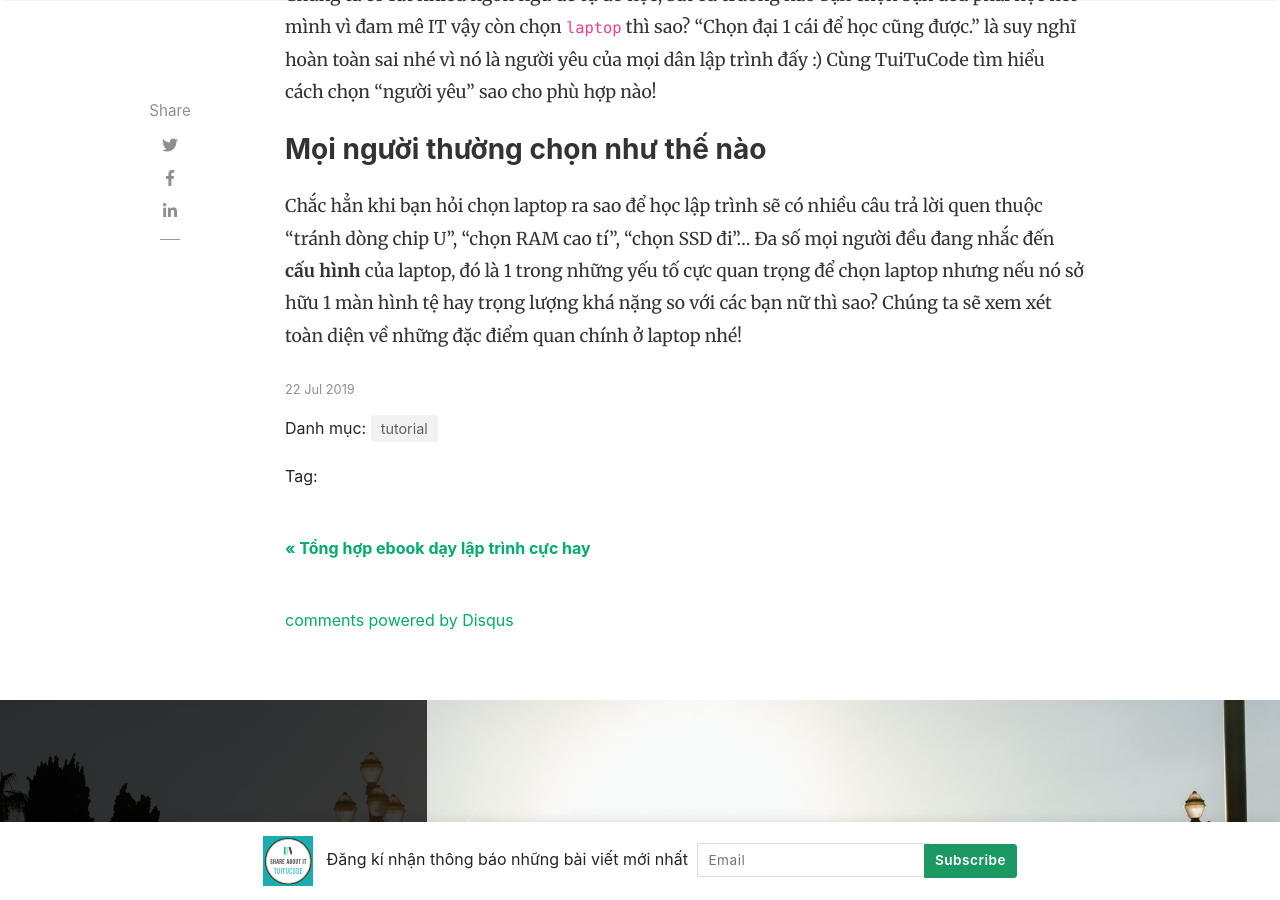
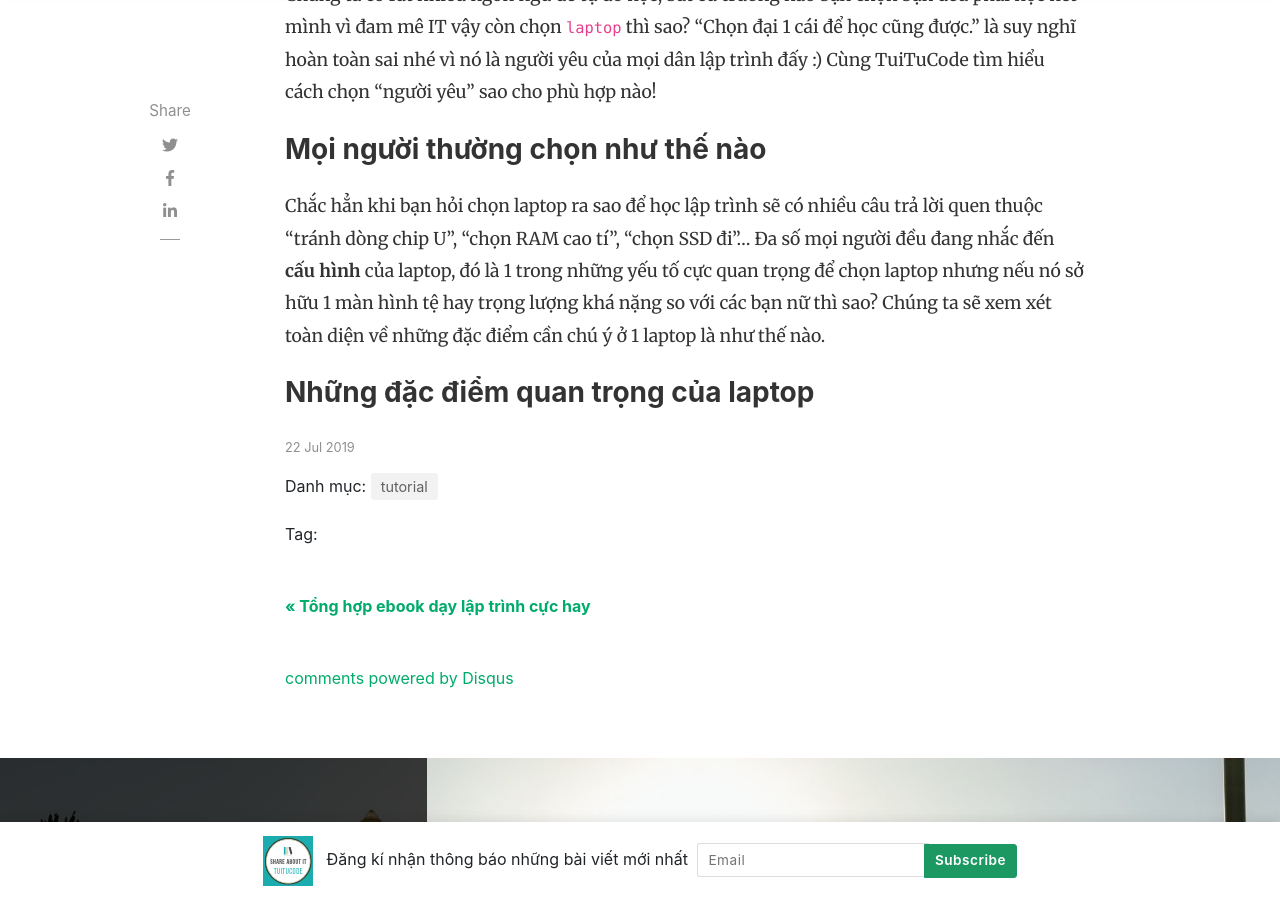
Before and after one commit to tuitucode/tuitucode.github.io, a Jekyll site: the page built from _posts/2019-07-22-tu-van-laptop-cho-dan-it.md, in a window 1280 px wide and 900 px high, scrolled down 1034 px. Built offline with Jekyll 4.4.1, drawn with Linux system fonts in a browser that asks for light colours; nearby versions of some CDN libraries; comment, search, counter and statistics services are not loaded.

Commit message:
Create 2019-07-22-tu-van-laptop-cho-dan-it.md

```diff
--- a/_posts/2019-07-22-tu-van-laptop-cho-dan-it.md
+++ b/_posts/2019-07-22-tu-van-laptop-cho-dan-it.md
@@ -10,4 +10,5 @@ title: Tư vấn laptop cho dân IT
 ---
 Mới bước vào con đường lập trình chắc hẳn ai cũng có 1 tá câu hỏi trong đầu như: "nên học ngôn ngữ nào?" hay "học trường IT nào?" hoặc "nên chọn laptop nào để học lập trình?",..v.v Chúng ta có rất nhiều ngôn ngữ để tự do học, bất cứ trường nào bạn chọn bạn đều phải học hết mình vì đam mê IT vậy còn chọn `laptop` thì sao? "Chọn đại 1 cái để học cũng được." là suy nghĩ hoàn toàn sai nhé vì nó là người yêu của mọi dân lập trình đấy :) Cùng TuiTuCode tìm hiểu cách chọn "người yêu" sao cho phù hợp nào!
 ### Mọi người thường chọn như thế nào
-Chắc hẳn khi bạn hỏi chọn laptop ra sao để học lập trình sẽ có nhiều câu trả lời quen thuộc "tránh dòng chip U", "chọn RAM cao tí", "chọn SSD đi"... Đa số mọi người đều đang nhắc đến **cấu hình** của laptop, đó là 1 trong những yếu tố cực quan trọng để chọn laptop nhưng nếu nó sở hữu 1 màn hình tệ hay trọng lượng khá nặng so với các bạn nữ thì sao? Chúng ta sẽ xem xét toàn diện về những đặc điểm quan chính ở laptop nhé!
+Chắc hẳn khi bạn hỏi chọn laptop ra sao để học lập trình sẽ có nhiều câu trả lời quen thuộc "tránh dòng chip U", "chọn RAM cao tí", "chọn SSD đi"... Đa số mọi người đều đang nhắc đến **cấu hình** của laptop, đó là 1 trong những yếu tố cực quan trọng để chọn laptop nhưng nếu nó sở hữu 1 màn hình tệ hay trọng lượng khá nặng so với các bạn nữ thì sao? Chúng ta sẽ xem xét toàn diện về những đặc điểm cần chú ý ở 1 laptop là như thế nào.
+### Những đặc điểm quan trọng của laptop
```
